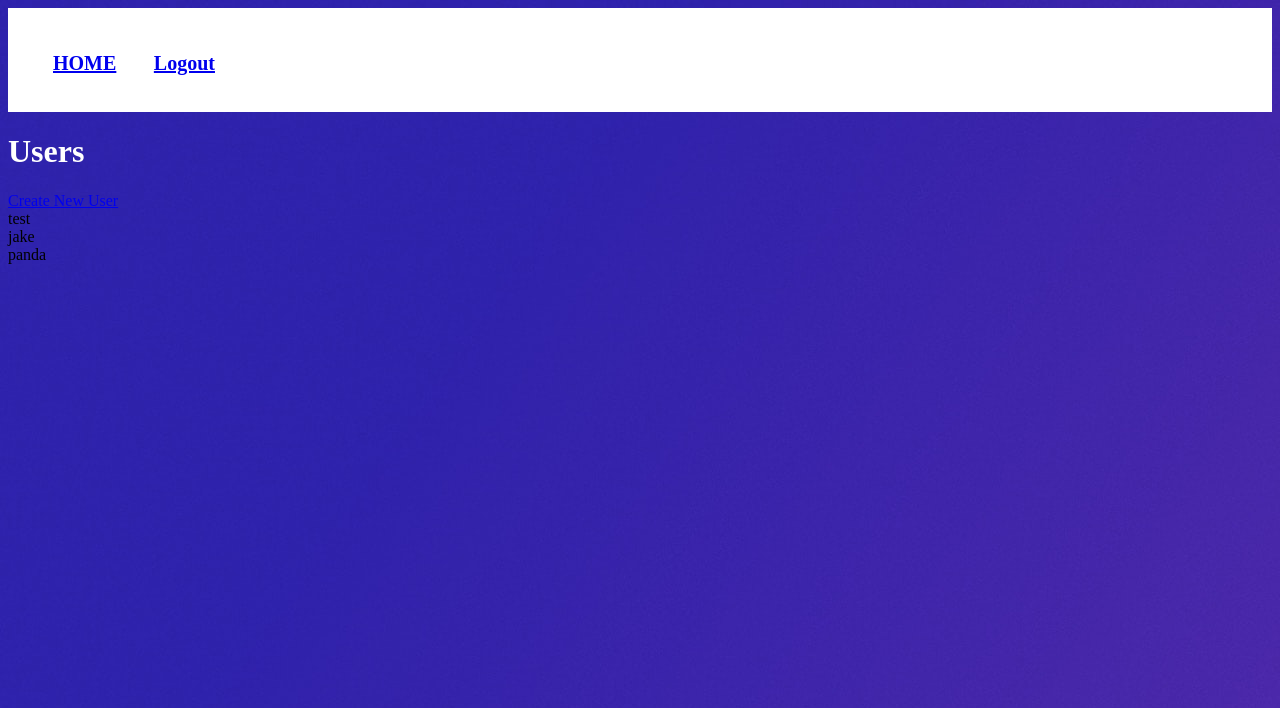
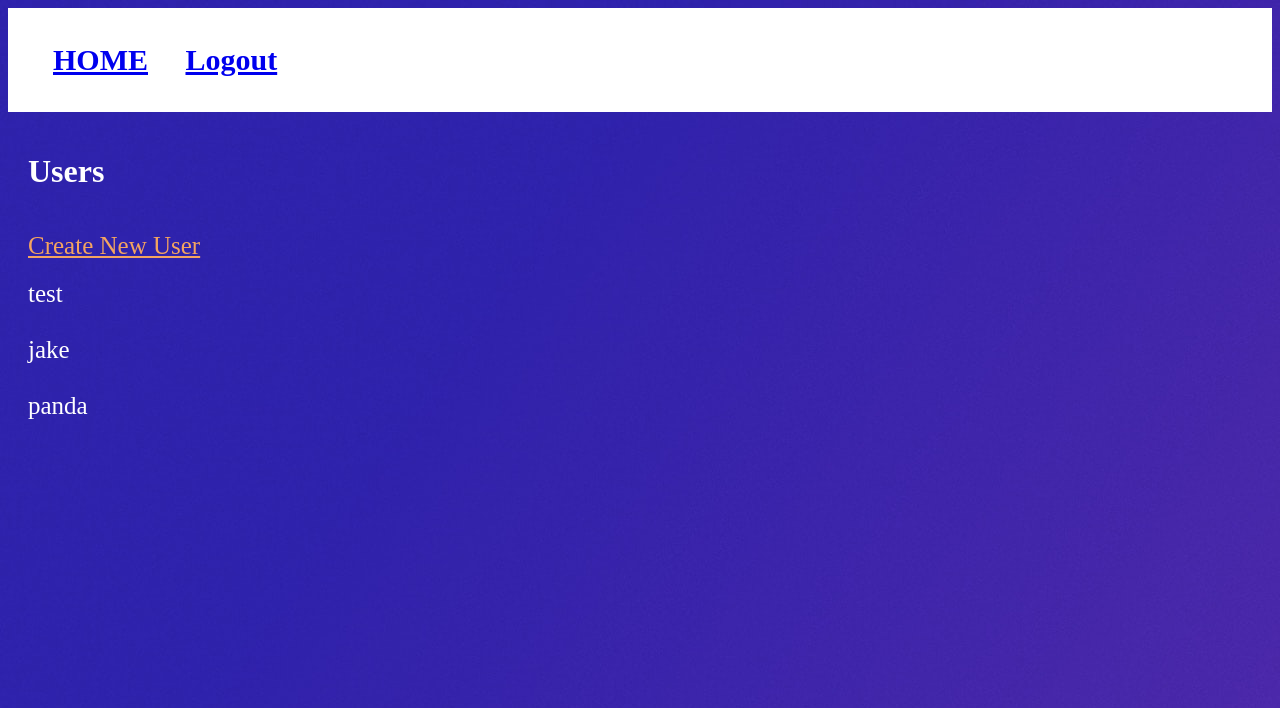
Before and after one commit to jrya99/CS361Repo_1.0, a Django app: page /home/viewdata.html/ in a window 1280 px wide. Shown: the top 708 px of the page. Run offline with Django 4.2, Linux system fonts and the light colour scheme; data comes from the database, SQL or seed files in the repository; both versions use the stored data as it was after the commit.

Commit message:
added panda image, changes to font

```diff
--- a/static/css/loginstyle.css
+++ b/static/css/loginstyle.css
@@ -12,6 +12,7 @@
 .header2{
 	alignment: left;
 	color:white;
+	padding:20px;
 }
 
 body {
@@ -19,6 +20,17 @@ body {
 	border-style:none;
 }
 
+.users{
+	padding:20px;
+	font-size:25px;
+	color:white;
+}
+
+.create{
+	padding:20px;
+	font-size:25px;
+	color:sandybrown;
+}
 
 
 p {
@@ -63,7 +75,7 @@ tr,td{
 .navbar li{
   display: inline-block;
   margin-right: 30px;
-  font-size: 20px;
+  font-size: 30px;
 }
 
 img {
--- a/templates/courses.html
+++ b/templates/courses.html
@@ -15,7 +15,5 @@
         <li><a href= "login.html"> Logout </a></li>
       </ul>
     </nav>
-
-    <p> Courses will be shown here</p>
 </body>
 </html>
--- a/templates/createuser.html
+++ b/templates/createuser.html
@@ -3,7 +3,7 @@
 <html lang="en">
 <head>
     <meta charset="UTF-8">
-    <title>Title</title>
+    <title>Create User</title>
      <meta name="viewport" content="width=device-width">
     <link href="{% static 'css/loginstyle.css' %}" rel="stylesheet" type="text/css"/>
 </head>
--- a/templates/viewcourse.html
+++ b/templates/viewcourse.html
@@ -18,7 +18,7 @@
     <h1 class="header2">Courses</h1>
 
     <form action="/courses/" method="post">
-        <a href="createcourse.html">Create New Course</a>
+        <a  class="create" href="createcourse.html">Create New Course</a>
     </form>
     <div class="users">
        {% for i in print %}
--- a/templates/viewdata.html
+++ b/templates/viewdata.html
@@ -15,17 +15,16 @@
       </ul>
     </nav>
 
-<h1 class="header2">Users</h1>
+    <h1 class="header2">Users</h1>
+
     <form action="/users/" method="post">
-        <a href="createuser.html">Create New User</a>
+        <a class="create" href="createuser.html">Create New User</a>
     </form>
     <div class="users">
        {% for i in print %}
-            {{ i.name }}<br/>
+            {{ i.name }}<br/><br>
        {% endfor %}
     </div>
 
-
-
 </body>
 </html>
```
Also changed, not shown: db.sqlite3.
